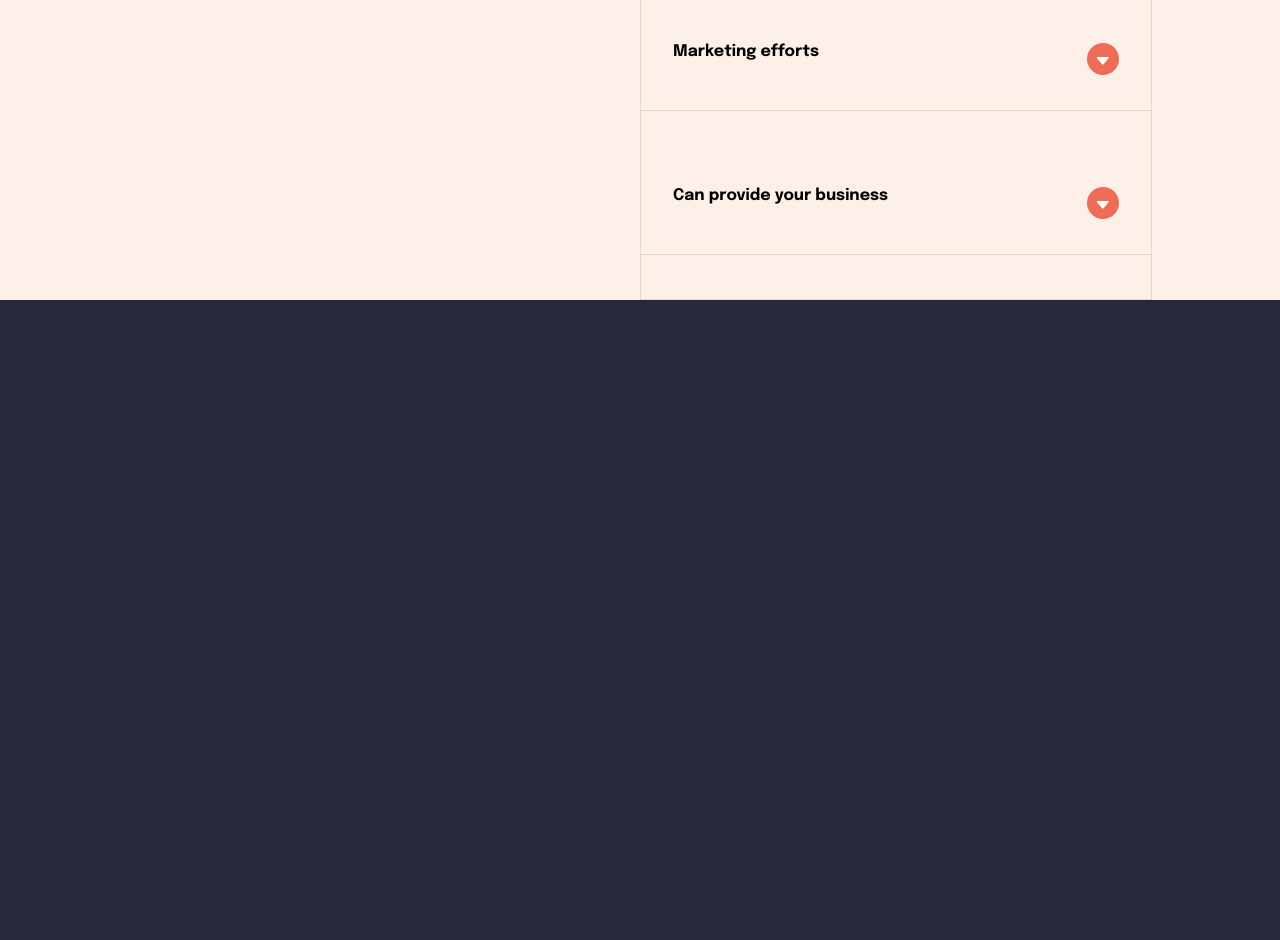
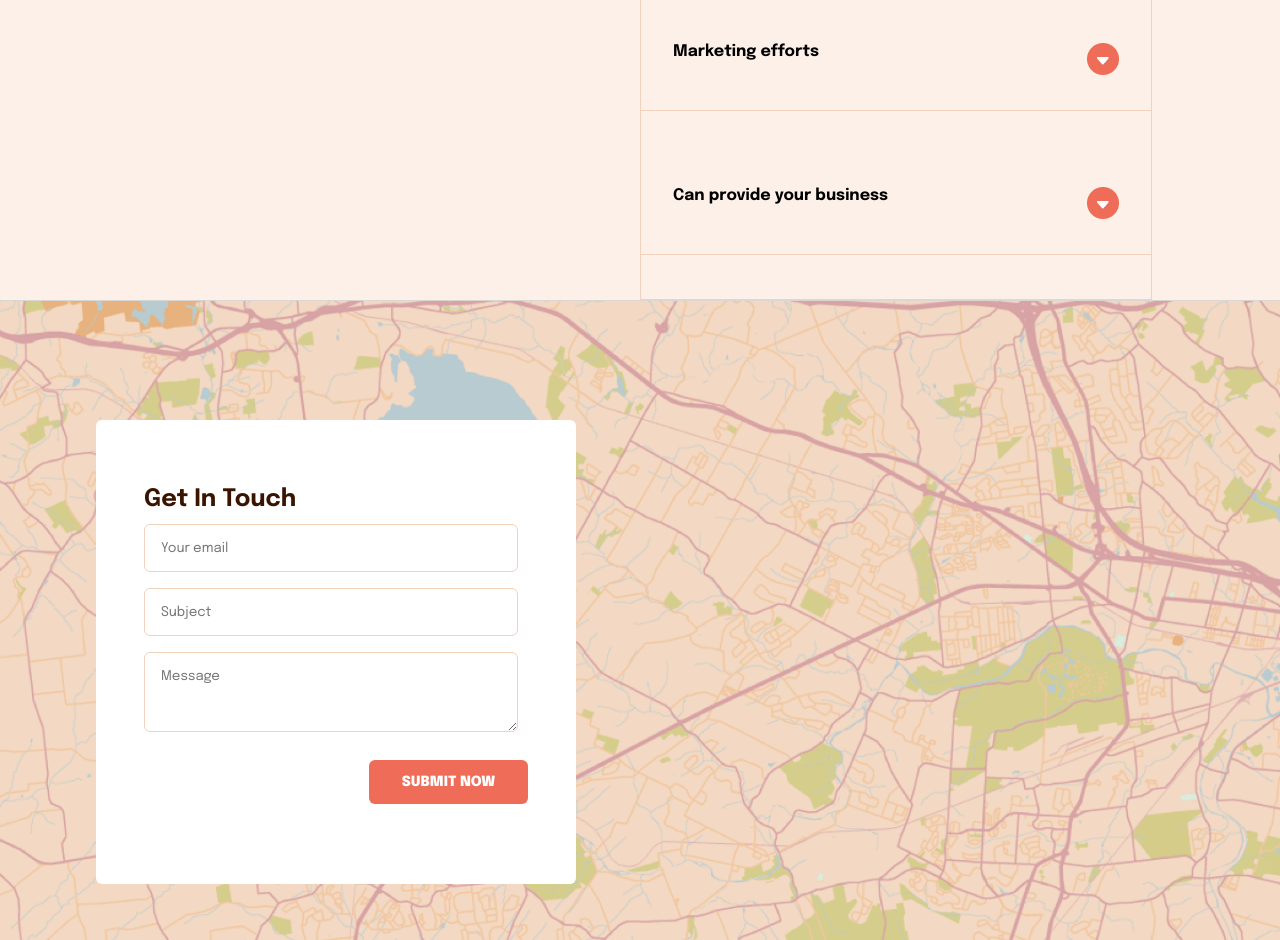
Before and after one commit to Kaushall-raut/Theemwiz-assignment, a plain HTML site: page index.html in a window 1280 px wide. Shown: the part 6956-7896 px from the top of the page. Before the commit the page ends 7256 px from the top, so only its background shows below. Drawn offline with Linux system fonts and the light colour scheme.

Commit message:
contact section added

```diff
--- a/index.html
+++ b/index.html
@@ -383,6 +383,23 @@ Questions</h3>
 
    </section>
 <!-- faq section end     -->
+
+<!-- contact section start     -->
+   <section class="contact-section">
+    <img src="./src/images/map.png" alt="">
+    <div class="contact-form">
+      <form action="#">
+        <h4>Get in touch</h4>
+        <input type="email" name="email" required autocomplete="off" placeholder="Your email">
+        <input type="text" name="text" required autocomplete="off" placeholder="Subject">
+        <textarea name="message" id="" placeholder="Message"></textarea>
+        <div class="contact-button">
+          <button>submit now</button>
+        </div>
+      </form>
+    </div>
+   </section>
+<!-- contact section  end     -->
 </body>
 
 </html>
--- a/style.css
+++ b/style.css
@@ -735,3 +735,61 @@ height: 1rem;
 .faq-border {
   border: 1px solid #f3d1bf;
 }
+
+.contact-section{
+  img{
+    position: absolute;
+z-index: -1;
+    width: 100%;
+  }
+}
+.contact-form{
+  padding: 4rem 3rem;
+  position: relative;
+  top: 120px;
+  max-width: 30rem;
+  background-color: white;
+  margin-left: 6rem;
+  height: 464px;
+  border-radius: 6px;
+  /* left: 10px; */
+
+  h4{
+    color: #391400;
+    text-transform: capitalize;
+    font-weight: 700;
+    font-size: 24px;
+    line-height: 32px;
+  }
+  input,textarea{
+    width: 100%;
+    margin: 0.5rem 0;
+    padding: 1rem;
+    border: 1px solid #F3D1BF;
+    border-radius: 6px;
+    height: 48px;
+    width: 374px;
+  }
+  textarea{
+    height: 5rem;
+  }
+  button{
+    background-color: #ef6d58;
+    text-transform: uppercase;
+    border-radius: 6px;
+    color: white;
+    font-weight: 900;
+    font-size: 14px;
+    height: 44px;
+    width: 159px;
+    /* text-align: center; */
+    padding: 10px;
+    border: 0;
+    margin-top: 1rem;
+  }
+  .contact-button{
+    display: flex;
+    justify-content: flex-end;
+    align-items: center ;
+  }
+}
```
Also changed, not shown: src/images/map.png (added).
